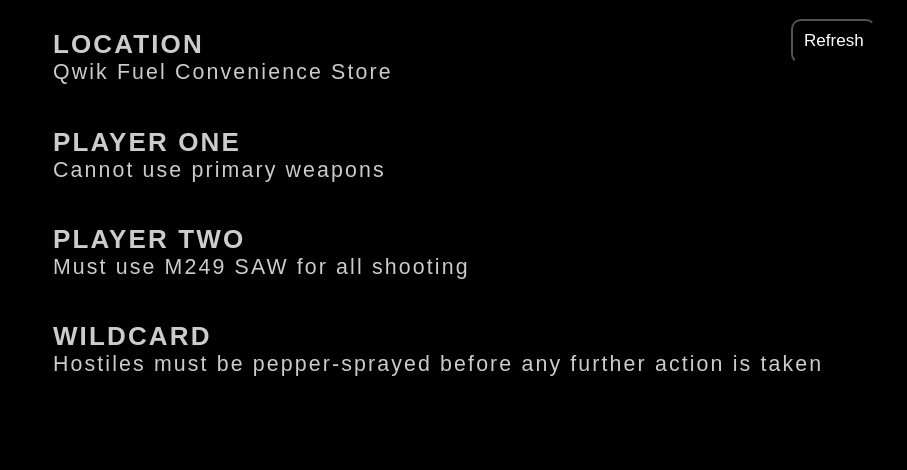
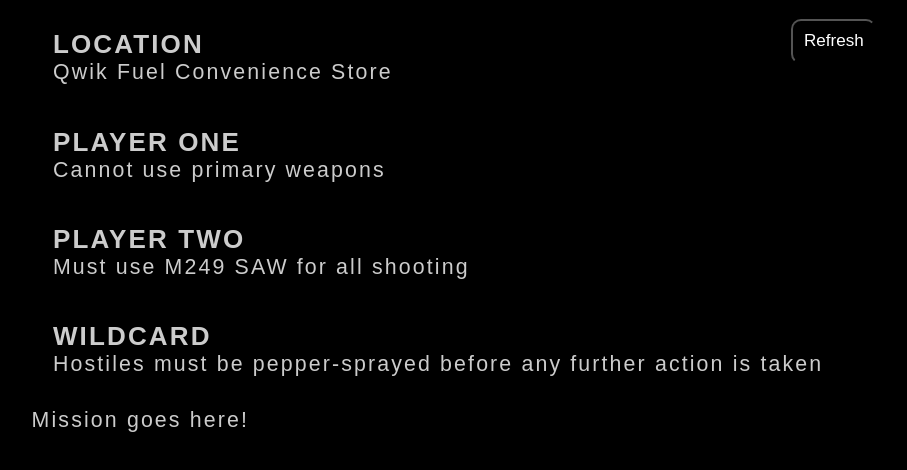
Before and after one commit to coldspire/Swat4ScenarioMaker, a website built with webpack: page app/index.html in a window 1280 px wide. Shown: the part 278-748 px from the top of the page, without its empty margins (186-1093 px from the left). Built offline with nearby package versions, Linux system fonts and the light colour scheme; files whose address does not match are found by name.

Commit message:
Refactor templates to include mission in main

```diff
--- a/app/index.html
+++ b/app/index.html
@@ -13,7 +13,10 @@
 <body>
     <%= require('html-loader!./partials/_header.html').default %>
     <%= require('html-loader!./partials/_options.html').default %>
-    <%= require('html-loader!./partials/_main.html').default %>
+    <main>
+        <%= require('html-loader!./partials/_directives.html').default %>
+        <%= require('html-loader!./partials/_mission.html').default %>
+    </main>
 
     <% for (var chunk in htmlWebpackPlugin.files.chunks) { %>
     <script src="<%= htmlWebpackPlugin.files.chunks[chunk].entry %>"></script>
--- /dev/null
+++ b/app/partials/_mission.html
@@ -0,0 +1 @@
+<p>Mission goes here!</p>
```
Also changed, not shown: app/partials/_directives.html (renamed from app/partials/_main.html).
